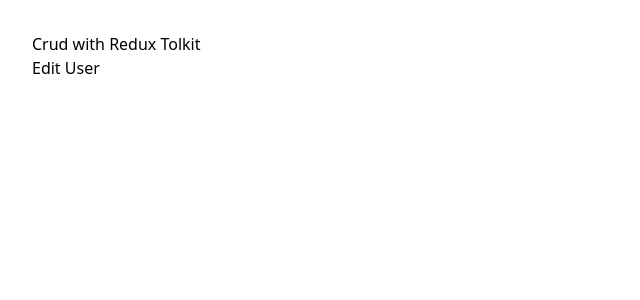
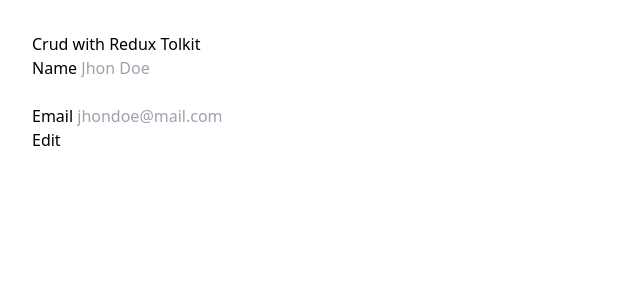
Before and after one commit to omarjafor/Crud-with-Redux, a React (Vite) app: page /editUser/1 in a window 1280 px wide. Shown: the top 300 px of the page, without its empty margins (0-640 px from the left). Built offline with nearby package versions, Linux system fonts and the light colour scheme.

Commit message:
redux add user successfull

```diff
--- a/src/Pages/AddUser.jsx
+++ b/src/Pages/AddUser.jsx
@@ -2,10 +2,14 @@
 import TextField from "../Components/TextField";
 import Button from "../Components/Button";
 import { useNavigate } from "react-router-dom";
+import { useDispatch, useSelector } from "react-redux";
+import { addUser } from "../Redux/Slices/UserSlice";
 
 
 const AddUser = () => {
+    const dispatch = useDispatch();
     const navigate = useNavigate();
+    const users = useSelector(state => state.users);
     const [values, setValues] = useState({
         name: '',
         email: ''
@@ -13,7 +17,11 @@
 
     const handleAddUser = () => {
         setValues({ name: '', email: '' });
-
+        dispatch(addUser({
+            id: users.length,
+            name: values.name,
+            email: values.email
+        }));
         navigate('/');
     }
 
--- a/src/Pages/EditUser.jsx
+++ b/src/Pages/EditUser.jsx
@@ -1,9 +1,36 @@
+import { useState } from "react";
+import { useNavigate, useParams } from "react-router-dom";
+import TextField from "../Components/TextField";
+import Button from "../Components/Button";
 
 
 const EditUser = () => {
+    const params = useParams();
+    const navigate = useNavigate();
+    const [values, setValues] = useState({ name: '', email: '' });
+
+    const handleEditUser = () => {
+        setValues({ name: '', email: '' });
+
+        navigate('/');
+    }
+
     return (
-        <div>
-            Edit User
+        <div className="mt-10 max-w-xl mx-auto">
+            <TextField
+                label="Name"
+                value={values.name}
+                onChange={(e) => setValues({ ...values, name: e.target.value })}
+                inputProps={{ type: 'text', placeholder: 'Jhon Doe' }}
+            />
+            <br />
+            <TextField
+                label="Email"
+                value={values.email}
+                onChange={(e) => setValues({ ...values, email: e.target.value })}
+                inputProps={{ type: 'email', placeholder: 'jhondoe@mail.com' }}
+            />
+            <Button onClick={handleEditUser}>Edit</Button>
         </div>
     );
 };
--- a/src/Pages/Home.jsx
+++ b/src/Pages/Home.jsx
@@ -1,13 +1,11 @@
 import { Link } from "react-router-dom";
 import Button from "../Components/Button";
+import { useSelector } from "react-redux";
 
 
 const Home = () => {
 
-    const users = [
-        { id: 1, name: 'omarjaber', email: 'jaberjabed@gamil.com' },
-        { id: 2, name: 'jaberomar', email: 'jaberomar@gamil.com' }
-    ]
+    const users = useSelector(state => state.users);
 
     const handleRemoveUser = (id) => {
         console.log(id);
--- a/src/Redux/Slices/userSlice.js
+++ b/src/Redux/Slices/userSlice.js
@@ -2,7 +2,7 @@
 
 const userSlice = createSlice({
     name: 'users',
-    intialState: [],
+    initialState: [],
     reducers: {
         addUser: (state, action) => {
             state.push(action.payload);
```
Also changed, not shown: src/Redux/store.js (+4 -5 lines), src/main.jsx (+6 -2 lines).
